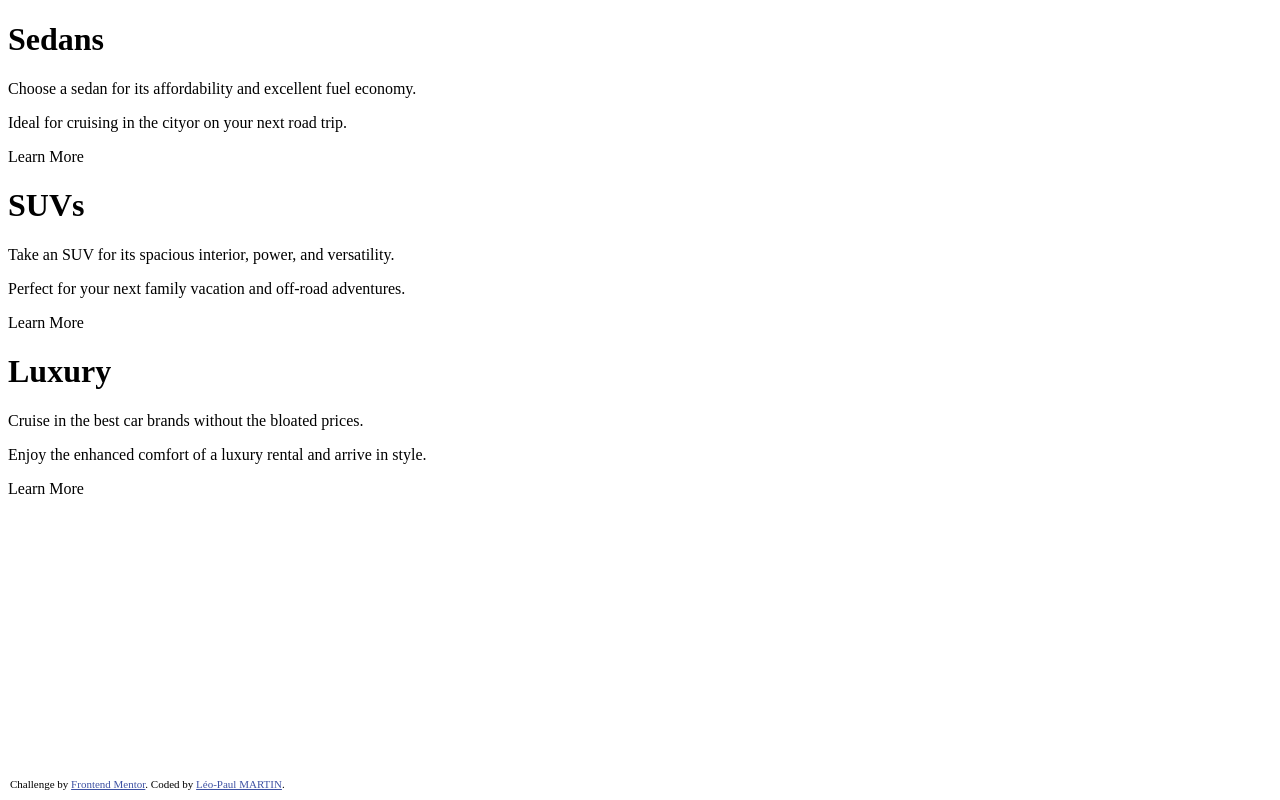
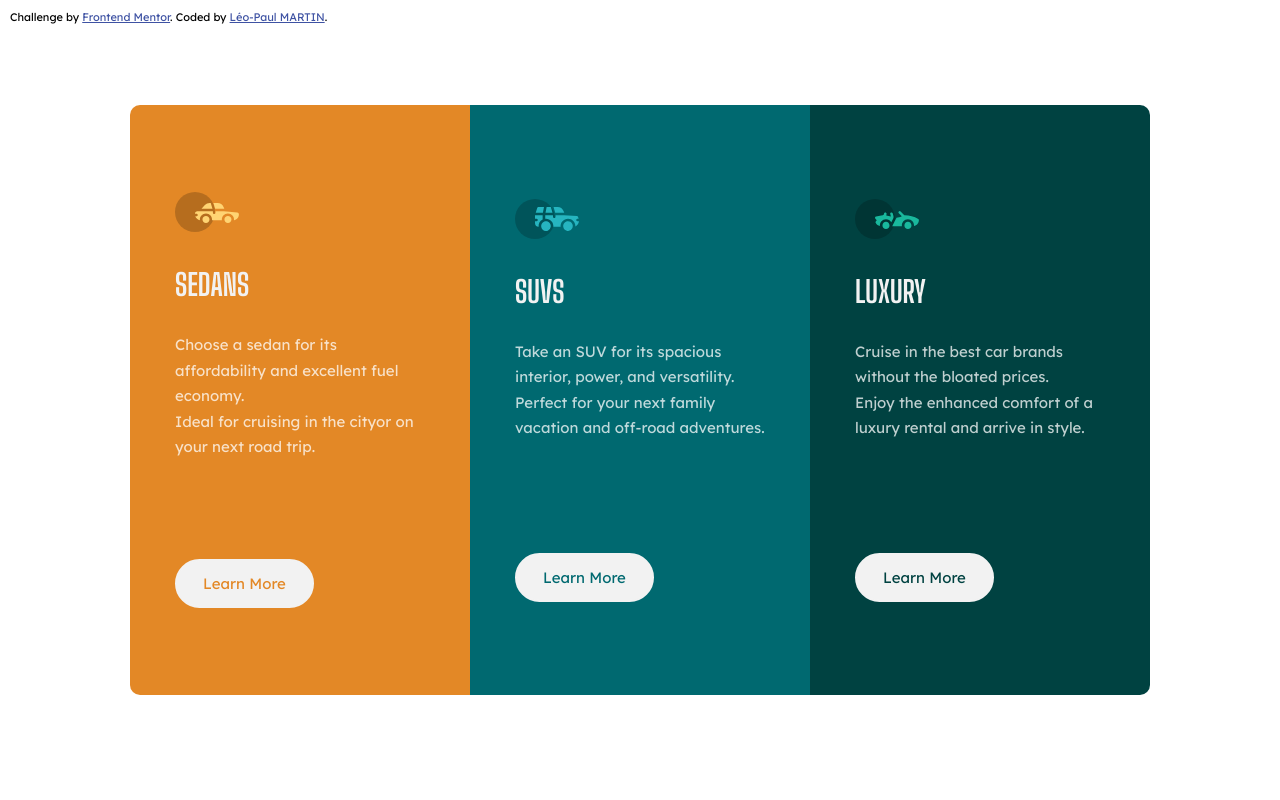
Before and after one commit to leopaul29/frontendmentor-3-column-preview-card-component, a plain HTML site: page index.html in a window 1280 px wide. Drawn offline with Linux system fonts and the light colour scheme.

Commit message:
last commit

```diff
--- a/index.html
+++ b/index.html
@@ -11,38 +11,61 @@
   <title>Frontend Mentor | 3-column preview card component</title>
 
   <link rel="stylesheet" href="style.css">
+
+  <link rel="preconnect" href="https://fonts.gstatic.com">
+  <link href="https://fonts.googleapis.com/css2?family=Lexend+Deca&display=swap" rel="stylesheet">
+  <link rel="preconnect" href="https://fonts.gstatic.com">
+  <link href="https://fonts.googleapis.com/css2?family=Big+Shoulders+Display:wght@700&display=swap" rel="stylesheet">
 </head>
 
 <body>
   <div class="cards">
-    <div class="card">
-      <span class="icon"></span>
-      <h1 class="card__title">Sedans</h1>
-      <div class="card__about">
+    <div class="card orange">
+      <div class="top">
+        <span class="icon">
+          <img src="images/icon-sedans.svg" alt="sedan">
+        </span>
+        <h1 class="title">Sedans</h1>
+        <div class="about">
           <p>Choose a sedan for its affordability and excellent fuel economy.</p>
           <p>Ideal for cruising in the cityor on your next road trip.</p>
         </div>
-      <div class="card__button">Learn More</div>
+      </div>
+      <div class="bottom">
+        <div class="button">Learn More</div>
+      </div>
     </div>
 
-    <div class="card">
-      <span class="icon"></span>
-      <h1 class="card__title">SUVs</h1>
-      <div class="card__about">
+    <div class="card cyan">
+      <div class="top">
+        <span class="icon">
+          <img src="images/icon-suvs.svg" alt="suvs">
+        </span>
+        <h1 class="title">SUVs</h1>
+        <div class="about">
           <p>Take an SUV for its spacious interior, power, and versatility. </p>
           <p>Perfect for your next family vacation and off-road adventures.</p>
         </div>
-      <div class="card__button">Learn More</div>
+      </div>
+      <div class="bottom">
+        <div class="button">Learn More</div>
+      </div>
     </div>
 
-    <div class="card">
-      <span class="icon"></span>
-      <h1 class="card__title">Luxury</h1>
-      <div class="card__about">
+    <div class="card darkCyan">
+      <div class="top">
+        <span class="icon">
+          <img src="images/icon-luxury.svg" alt="luxury">
+        </span>
+        <h1 class="title">Luxury</h1>
+        <div class="about">
           <p>Cruise in the best car brands without the bloated prices. </p>
           <p>Enjoy the enhanced comfort of a luxury rental and arrive in style.</p>
         </div>
-      <div class="card__button">Learn More</div>
+      </div>
+      <div class="bottom">
+        <div class="button">Learn More</div>
+      </div>
     </div>
     <div class="attribution">
       Challenge by <a href="https://www.frontendmentor.io?ref=challenge" target="_blank">Frontend Mentor</a>.
--- a/style.css
+++ b/style.css
@@ -1,6 +1,6 @@
 .attribution {
   position: absolute;
-  bottom: 10px;
+  top: 10px;
   left: 10px;
   font-size: 11px;
   text-align: center;
@@ -8,3 +8,121 @@
 .attribution a {
   color: hsl(228, 45%, 44%);
 }
+:root {
+  --orange: hsl(31, 77%, 52%);
+  --cyan: hsl(184, 100%, 22%);
+  --darkCyan: hsl(179, 100%, 13%);
+  --white: hsl(0, 0%, 95%);
+  --lightgray: hsla(0, 0%, 100%, 0.75);
+}
+
+* {
+  margin: 0;
+  padding: 0;
+}
+body {
+  font-size: 15px;
+  font-family: "Lexend Deca", sans-serif;
+  font-weight: 400;
+  display: flex;
+  justify-content: center;
+  align-items: center;
+  min-height: 100vh;
+}
+.title {
+  font-family: "Big Shoulders Display", cursive;
+  font-weight: 700;
+  color: var(--white);
+  text-transform: uppercase;
+  margin: 30px 0px;
+}
+.about {
+  color: var(--lightgray);
+  margin: 15px 0px;
+  line-height: 1.7em;
+}
+.button {
+  background-color: var(--white);
+  border: solid 2px var(--white);
+  border-radius: 30px;
+  padding: 13px 0px;
+  text-align: center;
+  width: 135px;
+}
+.card {
+  display: flex;
+  flex-direction: column;
+  padding: 45px;
+  max-width: 250px;
+}
+.orange {
+  background-color: var(--orange);
+}
+.orange .button {
+  color: var(--orange);
+}
+.orange .button:hover {
+  background-color: var(--orange);
+  color: var(--lightgray);
+}
+.cyan {
+  background-color: var(--cyan);
+}
+.cyan .button {
+  color: var(--cyan);
+}
+.cyan .button:hover {
+  background-color: var(--cyan);
+  color: var(--lightgray);
+}
+.darkCyan {
+  background-color: var(--darkCyan);
+}
+.darkCyan .button {
+  color: var(--darkCyan);
+}
+.darkCyan .button:hover {
+  background-color: var(--darkCyan);
+  color: var(--lightgray);
+}
+@media only screen and (max-width: 600px) {
+  .cards {
+    display: flex;
+    flex-direction: column;
+    margin: 75px 20px;
+  }
+  .card {
+    min-height: 350px;
+    display: flex;
+    justify-content: space-around;
+  }
+  .orange {
+    border-top-left-radius: 10px;
+    border-top-right-radius: 10px;
+  }
+  .darkCyan {
+    border-bottom-left-radius: 10px;
+    border-bottom-right-radius: 10px;
+  }
+}
+
+@media only screen and (min-width: 600px) {
+  .cards {
+    display: flex;
+    flex-direction: row;
+    margin: auto;
+  }
+  .card {
+    min-height: 500px;
+    display: flex;
+    justify-content: space-around;
+  }
+  .orange {
+    border-top-left-radius: 10px;
+    border-bottom-left-radius: 10px;
+  }
+  .darkCyan {
+    border-top-right-radius: 10px;
+    border-bottom-right-radius: 10px;
+  }
+}
```
Also changed, not shown: 1 other file. Lines whose indentation alone changed are shown as unchanged.
